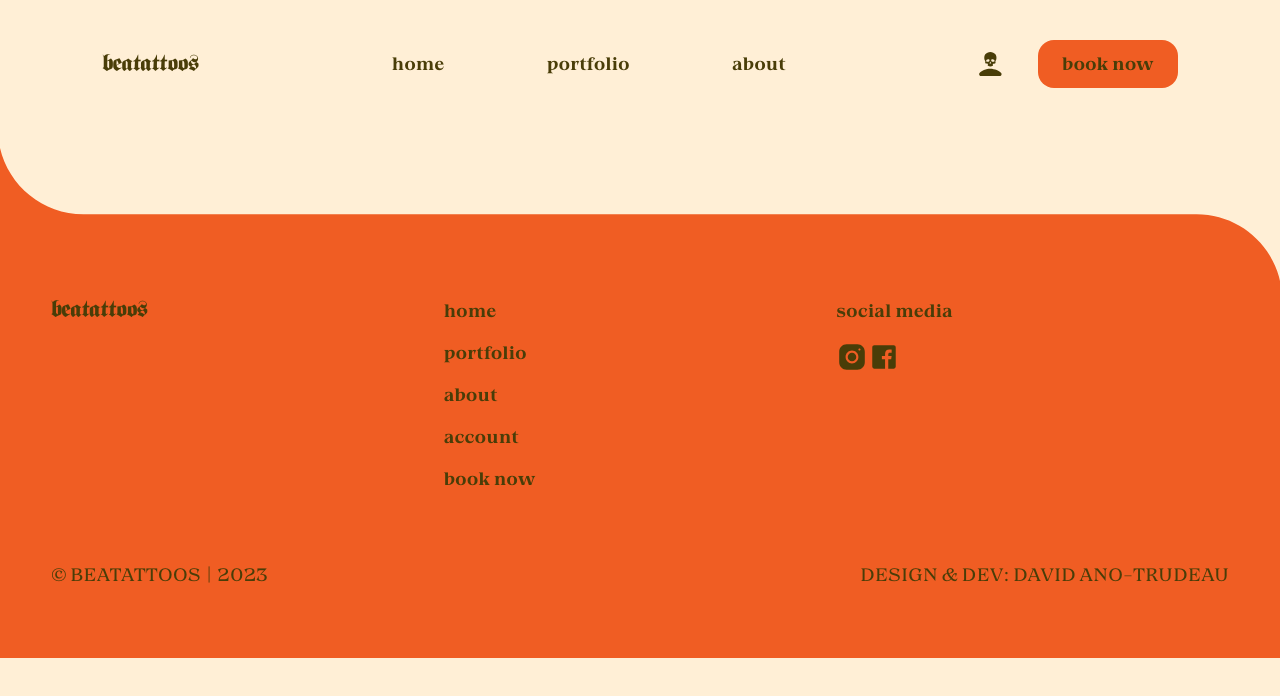
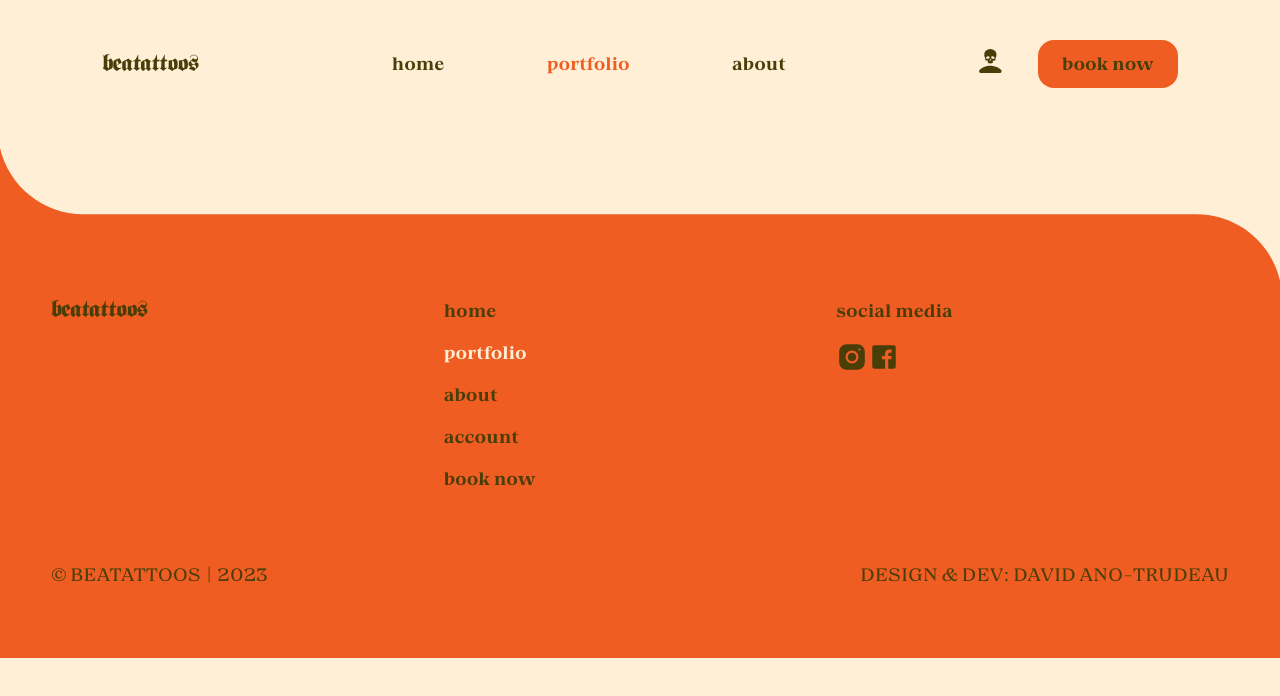
Before and after one commit to Gretron/beatattoos, a React (Create React App) app in the folder src/frontend/: page /portfolio in a window 1280 px wide. Shown: the top 696 px of the page. Built offline with nearby package versions, Linux system fonts and the light colour scheme.

Commit message:
style(frontend): make header and footer show active page with styling

```diff
--- a/src/frontend/src/assets/css/global.css
+++ b/src/frontend/src/assets/css/global.css
@@ -171,6 +171,8 @@ a {
   font-size: 1rem;
   font-family: "GrandCru-BoldS";
 
+  text-decoration: none;
+
   transition: 0.2s ease;
 }
 
@@ -211,6 +213,19 @@ a:hover {
 
 .header .links .additional-links {
   display: none;
+}
+
+.header .active--link {
+  color: var(--orange);
+}
+
+.header .active--button {
+  color: var(--orange);
+  background: var(--brown);
+}
+
+.header .active--icon svg {
+  fill: var(--orange);
 }
 
 .header .actions {
@@ -281,6 +296,10 @@ a:hover {
     background: var(--brown);
   }
 
+  .header .active--link {
+    color: var(--beige);
+  }
+
   .header .actions {
     display: none;
   }
@@ -296,10 +315,11 @@ a:hover {
 
 /* #region Footer */
 
-.footer {
-}
+.footer__curve {
+  position: relative;
 
-.footer__curve {
+  z-index: -1;
+
   transform: translateY(1px) scaleX(-1);
 }
 
@@ -340,6 +360,10 @@ a:hover {
 }
 
 .footer__link:hover {
+  color: var(--beige);
+}
+
+.footer .active--link {
   color: var(--beige);
 }
 
--- a/src/frontend/src/components/Footer.js
+++ b/src/frontend/src/components/Footer.js
@@ -1,4 +1,7 @@
 // #region Imports
+
+// Hooks
+import { useLocation, Link } from "react-router-dom";
 
 // Components
 import { ReactComponent as Curve } from "../assets/img/curve.svg";
@@ -11,6 +14,8 @@ import { ReactComponent as Facebook } from "../assets/img/facebook.svg";
  * Navigation Footer
  */
 const Footer = () => {
+  const location = useLocation();
+
   return (
     <div className="footer">
       <div className="footer__curve">
@@ -21,22 +26,72 @@ const Footer = () => {
           <div className="footer__brand">beatattoos</div>
         </div>
         <div className="footer__section">
-          <a className="footer__link">home</a>
-          <a className="footer__link">portfolio</a>
-          <a className="footer__link">about</a>
-          <a className="footer__link">account</a>
-          <a className="footer__link">book now</a>
+          <Link to="/">
+            <a
+              className={
+                location.pathname == "/"
+                  ? "active--link footer__link"
+                  : "footer__link"
+              }
+            >
+              home
+            </a>
+          </Link>
+          <Link to="/portfolio">
+            <a
+              className={
+                location.pathname == "/portfolio"
+                  ? "active--link footer__link"
+                  : "footer__link"
+              }
+            >
+              portfolio
+            </a>
+          </Link>
+          <Link to="/about">
+            <a
+              className={
+                location.pathname == "/about"
+                  ? "active--link footer__link"
+                  : "footer__link"
+              }
+            >
+              about
+            </a>
+          </Link>
+          <Link to="/account">
+            <a
+              className={
+                location.pathname == "/account"
+                  ? "active--link footer__link"
+                  : "footer__link"
+              }
+            >
+              account
+            </a>
+          </Link>
+          <Link to="/book">
+            <a
+              className={
+                location.pathname == "/book"
+                  ? "active--link footer__link"
+                  : "footer__link"
+              }
+            >
+              book now
+            </a>
+          </Link>
         </div>
         <div className="footer__section">
           <div className="footer__header">social media</div>
           <div className="footer__icons">
             <a href="https://www.instagram.com/beatattoos/">
-              <button className="icon--button footer__icon">
+              <button className="footer__icon icon--button">
                 <Instagram />
               </button>
             </a>
             <a href="https://www.facebook.com/Beatattoos-167139110716578/?paipv=0&eav=AfZ3CEKI-DybCZAplA0MgfK2hgXwR3t6nMBo9PY-WqrY4gLWQeg_oGngRjGzY3zWCT0">
-              <button className="icon--button footer__icon">
+              <button className="footer__icon icon--button">
                 <Facebook />
               </button>
             </a>
--- a/src/frontend/src/components/Header.js
+++ b/src/frontend/src/components/Header.js
@@ -5,6 +5,7 @@ import { gsap } from "gsap";
 
 // Hooks
 import { useState } from "react";
+import { useLocation, Link } from "react-router-dom";
 
 // Styles
 import global from "../assets/css/global.css";
@@ -52,24 +53,67 @@ const Header = () => {
     });
   };
 
+  // Page Location
+  const location = useLocation();
+
   return (
     <div className="header">
       <div className="brand">beatattoos</div>
       <div className="links" data-visible={isMenuVisible}>
-        <a>home</a>
-        <a>portfolio</a>
-        <a>about</a>
+        <Link to="/">
+          <a className={location.pathname == "/" ? "active--link" : ""}>home</a>
+        </Link>
+        <Link to="/portfolio">
+          <a
+            className={location.pathname == "/portfolio" ? "active--link" : ""}
+          >
+            portfolio
+          </a>
+        </Link>
+        <Link to="/about">
+          <a className={location.pathname == "/about" ? "active--link" : ""}>
+            about
+          </a>
+        </Link>
         <div className="additional-links">
           <Seperator />
-          <a>account</a>
-          <a>book now</a>
+          <Link to="/account">
+            <a
+              className={location.pathname == "/account" ? "active--link" : ""}
+            >
+              account
+            </a>
+          </Link>
+          <Link to="/book">
+            <a className={location.pathname == "/book" ? "active--link" : ""}>
+              book now
+            </a>
+          </Link>
         </div>
       </div>
       <div className="actions">
-        <button className="icon--button">
-          <User />
-        </button>
-        <button className="orange--button">book now</button>
+        <Link to="/account">
+          <button
+            className={
+              location.pathname == "/account"
+                ? "active--icon icon--button"
+                : "icon--button"
+            }
+          >
+            <User />
+          </button>
+        </Link>
+        <Link to="/book">
+          <button
+            className={
+              location.pathname == "/book"
+                ? "active--button orange--button"
+                : "orange--button"
+            }
+          >
+            book now
+          </button>
+        </Link>
       </div>
       <button className="toggle icon--button" onClick={handleClick}>
         <Hamburger />
--- a/src/frontend/src/features/home/index.js
+++ b/src/frontend/src/features/home/index.js
@@ -0,0 +1,6 @@
+import Logo from "./components/Logo";
+import Styles from "./components/Styles";
+import Coverups from "./components/Coverups";
+import Types from "./components/Types";
+
+export { Logo, Styles, Coverups, Types };
```
